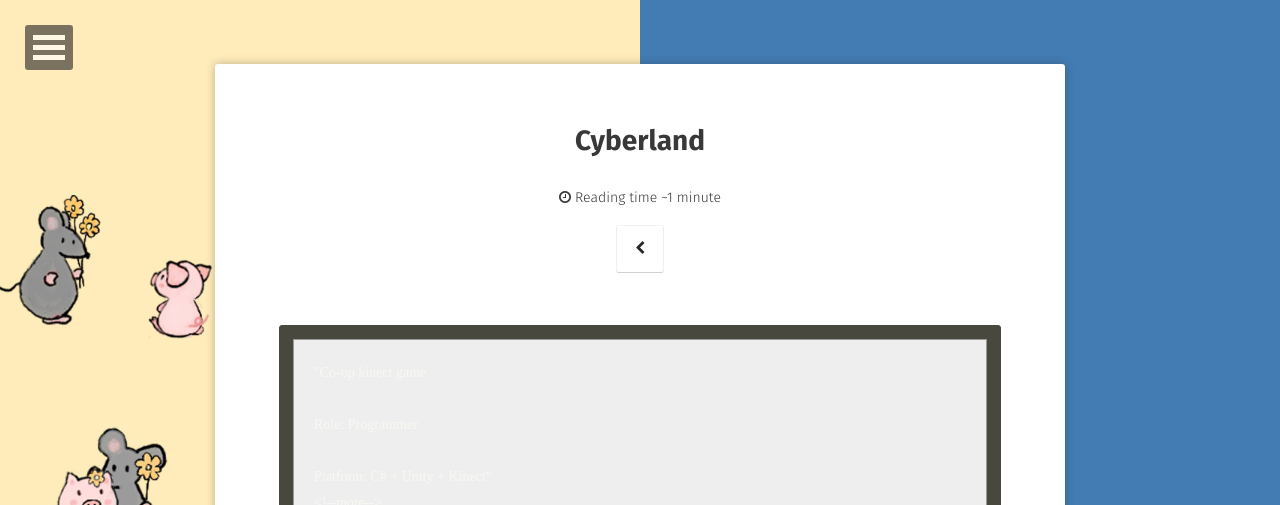
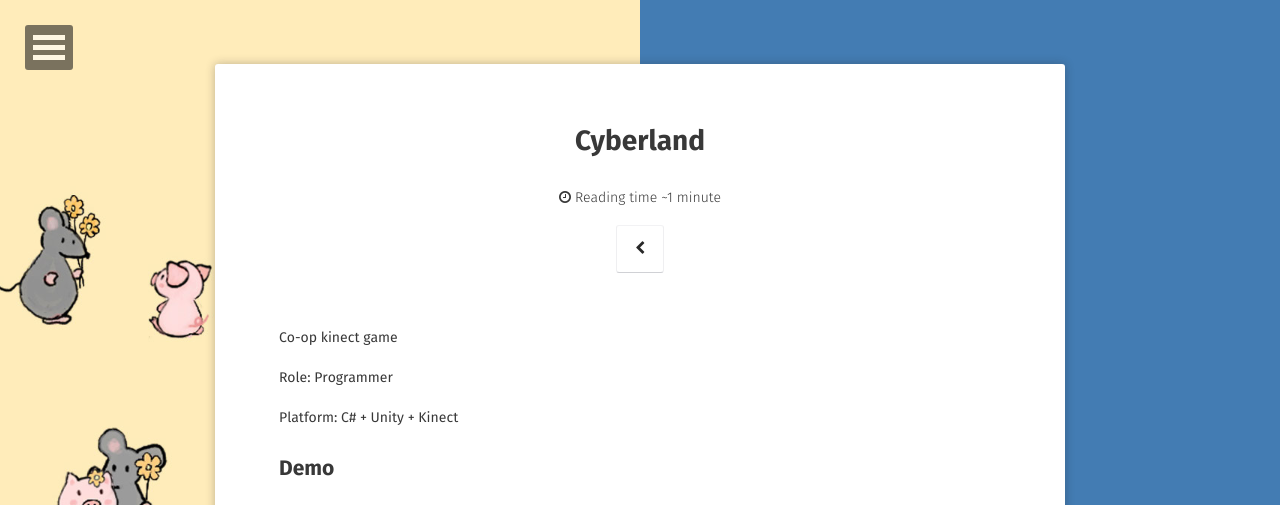
Before and after one commit to MuruC/MuruC.github.io, a Jekyll site: the page built from _posts/2021-09-04-Cyberland.md, in a window 1280 px wide. Shown: the top 505 px of the page. Built offline with Jekyll 4.4.1, drawn with Linux system fonts in a browser that asks for light colours; some web fonts are replaced; comment, search, counter and statistics services are not loaded; grey boxes are pictures that could not be loaded.

```diff
--- a/_posts/2021-09-04-Cyberland.md
+++ b/_posts/2021-09-04-Cyberland.md
@@ -7,15 +7,15 @@ comments: true
 game: true
 pagetype: 1
 figure: cyberland-feature.png
+
 excerpt_separator: <!--more-->
 ---
+Co-op kinect game
 
-    "Co-op kinect game
+Role: Programmer
 
-    Role: Programmer
-
-    Platform: C# + Unity + Kinect"
-    <!--more-->
+Platform: C# + Unity + Kinect
+<!--more-->
 
 ## Demo
 <iframe width="560" height="315" src="https://www.youtube.com/embed/NabUOkgpaI8" frameborder="0" allow="accelerometer; autoplay; encrypted-media; gyroscope; picture-in-picture" allowfullscreen></iframe>
```
